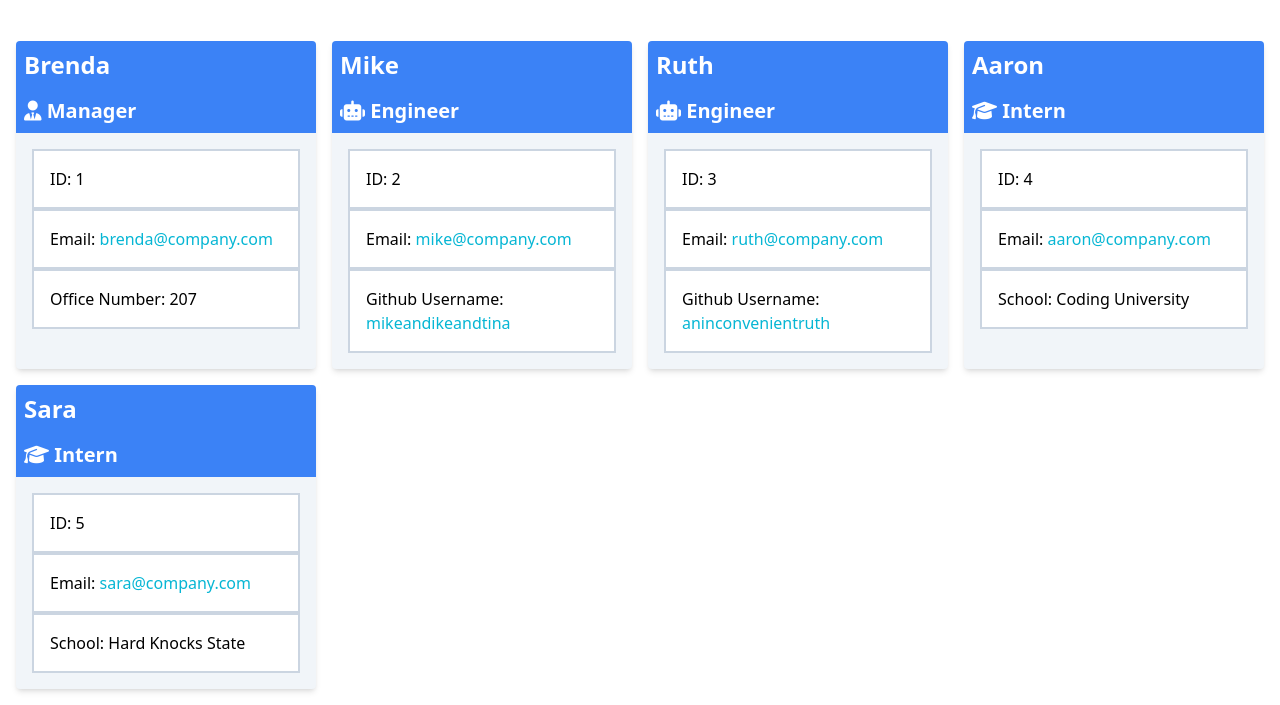
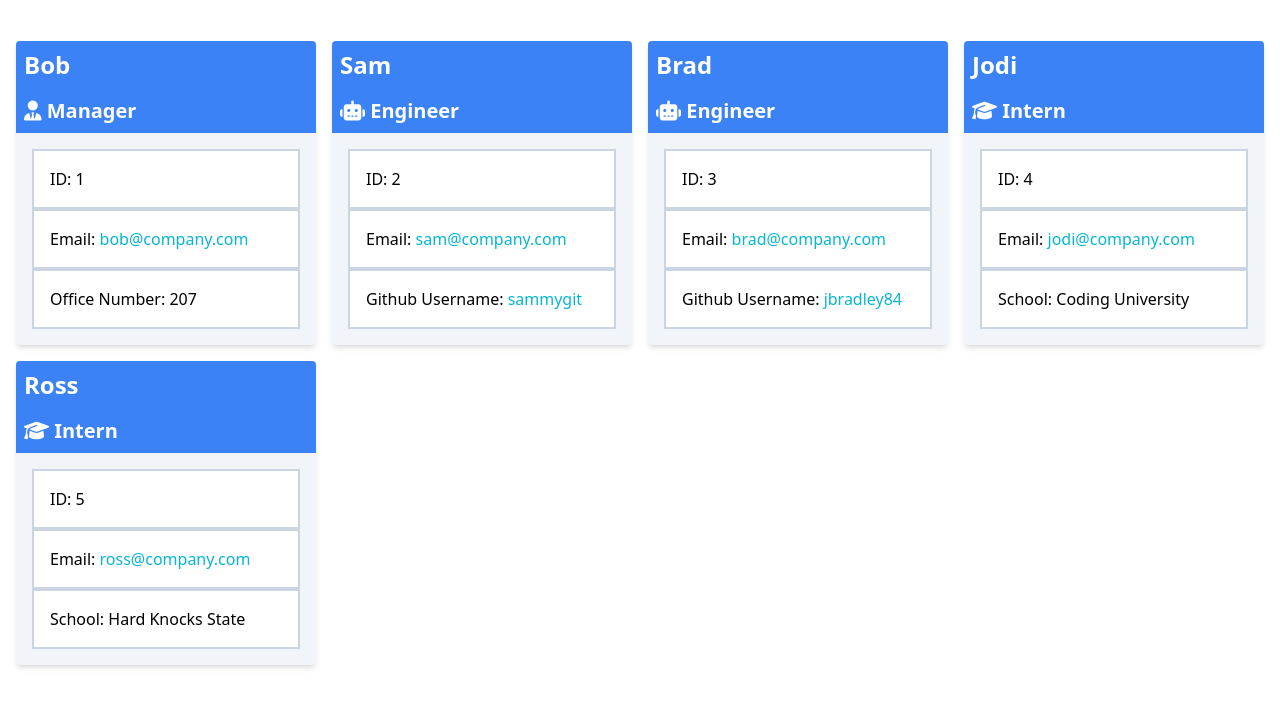
Before and after one commit to jbradley84/team-profile-generator, a website: page dist/index.html in a window 1280 px wide. Shown: the part 127-832 px from the top of the page. After the commit the page ends 808 px from the top, so only its background shows below. Drawn offline with nearby package versions, Linux system fonts and the light colour scheme.

```diff
--- a/dist/index.html
+++ b/dist/index.html
@@ -20,7 +20,7 @@
 
    <div class="bg-slate-100 rounded shadow-md">
       <div class="bg-blue-500 rounded-t">
-         <h2 class="p-2 text-white text-2xl font-semibold">Brenda</h2>
+         <h2 class="p-2 text-white text-2xl font-semibold">Bob</h2>
          <h3 class="p-2 text-white text-xl font-semibold"><i class="fa-solid fa-user-tie"></i> Manager</h3>
       </div>
       <div>
@@ -28,7 +28,7 @@
             <p class="p-2">ID: <span class="font-medium">1</span></p>
          </div>
          <div class="bg-white mx-4 p-2 border-2 border-solid border-slate-300">
-            <p class="p-2">Email: <span class="font-medium text-cyan-500 hover:text-black"><a href="mailto:brenda@company.com">brenda@company.com</a></span></p>
+            <p class="p-2">Email: <span class="font-medium text-cyan-500 hover:text-black"><a href="mailto:bob@company.com">bob@company.com</a></span></p>
          </div>
          <div class="bg-white mx-4 mb-4 p-2 border-2 border-solid border-slate-300">
             <p class="p-2">Office Number: <span class="font-medium">207</span></p>
@@ -38,7 +38,7 @@
 
    <div class="bg-slate-100 rounded shadow-md">
       <div class="bg-blue-500 rounded-t">
-         <h2 class="p-2 text-white text-2xl font-semibold">Mike</h2>
+         <h2 class="p-2 text-white text-2xl font-semibold">Sam</h2>
          <h3 class="p-2 text-white text-xl font-semibold"><i class="fa-solid fa-robot"></i> Engineer</h3>
       </div>
       <div>
@@ -46,17 +46,17 @@
             <p class="p-2">ID: <span class="font-medium">2</span></p>
          </div>
          <div class="bg-white mx-4 p-2 border-2 border-solid border-slate-300">
-            <p class="p-2">Email: <span class="font-medium text-cyan-500 hover:text-black"><a href="mailto:mike@company.com">mike@company.com</a></span></p>
+            <p class="p-2">Email: <span class="font-medium text-cyan-500 hover:text-black"><a href="mailto:sam@company.com">sam@company.com</a></span></p>
          </div>
          <div class="bg-white mx-4 mb-4 p-2 border-2 border-solid border-slate-300">
-            <p class="p-2">Github Username: <span class="font-medium text-cyan-500 hover:text-black"><a href="http://github.com/mikeandikeandtina" target="_blank">mikeandikeandtina</a></span></p>
+            <p class="p-2">Github Username: <span class="font-medium text-cyan-500 hover:text-black"><a href="http://github.com/sammygit" target="_blank">sammygit</a></span></p>
          </div>
       </div>
    </div>
 
    <div class="bg-slate-100 rounded shadow-md">
       <div class="bg-blue-500 rounded-t">
-         <h2 class="p-2 text-white text-2xl font-semibold">Ruth</h2>
+         <h2 class="p-2 text-white text-2xl font-semibold">Brad</h2>
          <h3 class="p-2 text-white text-xl font-semibold"><i class="fa-solid fa-robot"></i> Engineer</h3>
       </div>
       <div>
@@ -64,17 +64,17 @@
             <p class="p-2">ID: <span class="font-medium">3</span></p>
          </div>
          <div class="bg-white mx-4 p-2 border-2 border-solid border-slate-300">
-            <p class="p-2">Email: <span class="font-medium text-cyan-500 hover:text-black"><a href="mailto:ruth@company.com">ruth@company.com</a></span></p>
+            <p class="p-2">Email: <span class="font-medium text-cyan-500 hover:text-black"><a href="mailto:brad@company.com">brad@company.com</a></span></p>
          </div>
          <div class="bg-white mx-4 mb-4 p-2 border-2 border-solid border-slate-300">
-            <p class="p-2">Github Username: <span class="font-medium text-cyan-500 hover:text-black"><a href="http://github.com/aninconvenientruth" target="_blank">aninconvenientruth</a></span></p>
+            <p class="p-2">Github Username: <span class="font-medium text-cyan-500 hover:text-black"><a href="http://github.com/jbradley84" target="_blank">jbradley84</a></span></p>
          </div>
       </div>
    </div>
 
    <div class="bg-slate-100 rounded shadow-md">
       <div class="bg-blue-500 rounded-t">
-         <h2 class="p-2 text-white text-2xl font-semibold">Aaron</h2>
+         <h2 class="p-2 text-white text-2xl font-semibold">Jodi</h2>
          <h3 class="p-2 text-white text-xl font-semibold"><i class="fa-solid fa-graduation-cap"></i> Intern</h3>
       </div>
       <div>
@@ -82,7 +82,7 @@
             <p class="p-2">ID: <span class="font-medium">4</span></p>
          </div>
          <div class="bg-white mx-4 p-2 border-2 border-solid border-slate-300">
-            <p class="p-2">Email: <span class="font-medium text-cyan-500 hover:text-black"><a href="mailto:aaron@company.com">aaron@company.com</a></span></p>
+            <p class="p-2">Email: <span class="font-medium text-cyan-500 hover:text-black"><a href="mailto:jodi@company.com">jodi@company.com</a></span></p>
          </div>
          <div class="bg-white mx-4 mb-4 p-2 border-2 border-solid border-slate-300">
             <p class="p-2">School: <span class="font-medium">Coding University</span></p>
@@ -92,7 +92,7 @@
 
    <div class="bg-slate-100 rounded shadow-md">
       <div class="bg-blue-500 rounded-t">
-         <h2 class="p-2 text-white text-2xl font-semibold">Sara</h2>
+         <h2 class="p-2 text-white text-2xl font-semibold">Ross</h2>
          <h3 class="p-2 text-white text-xl font-semibold"><i class="fa-solid fa-graduation-cap"></i> Intern</h3>
       </div>
       <div>
@@ -100,7 +100,7 @@
             <p class="p-2">ID: <span class="font-medium">5</span></p>
          </div>
          <div class="bg-white mx-4 p-2 border-2 border-solid border-slate-300">
-            <p class="p-2">Email: <span class="font-medium text-cyan-500 hover:text-black"><a href="mailto:sara@company.com">sara@company.com</a></span></p>
+            <p class="p-2">Email: <span class="font-medium text-cyan-500 hover:text-black"><a href="mailto:ross@company.com">ross@company.com</a></span></p>
          </div>
          <div class="bg-white mx-4 mb-4 p-2 border-2 border-solid border-slate-300">
             <p class="p-2">School: <span class="font-medium">Hard Knocks State</span></p>
```
Also changed, not shown: README.md.
